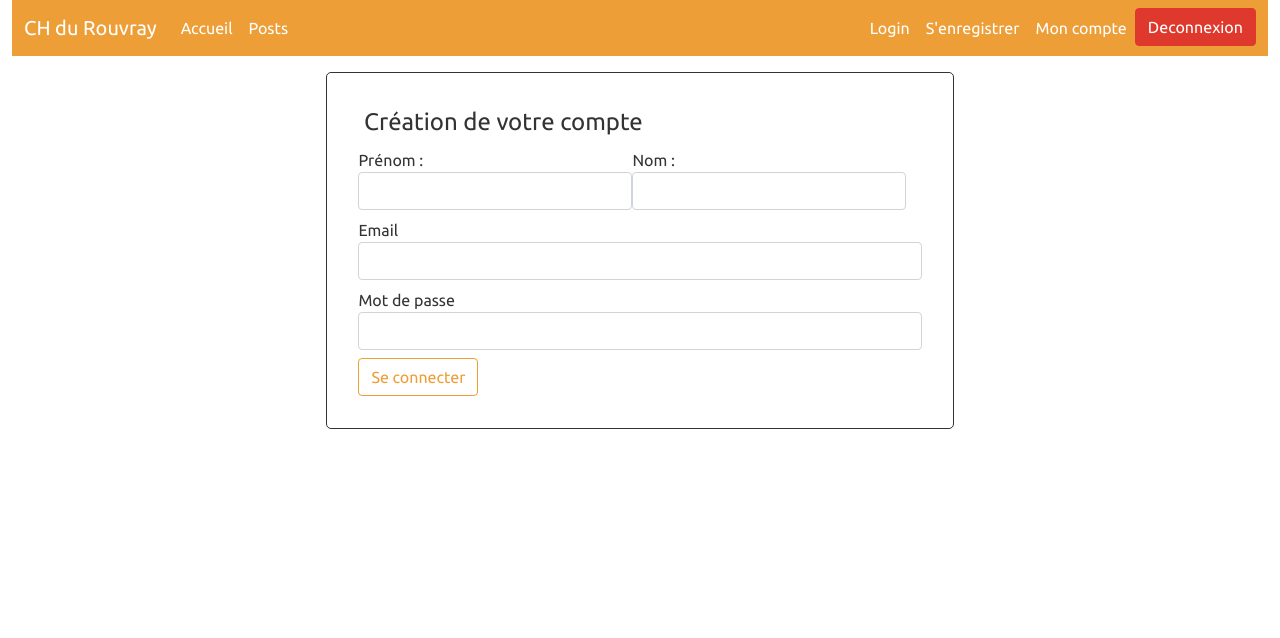
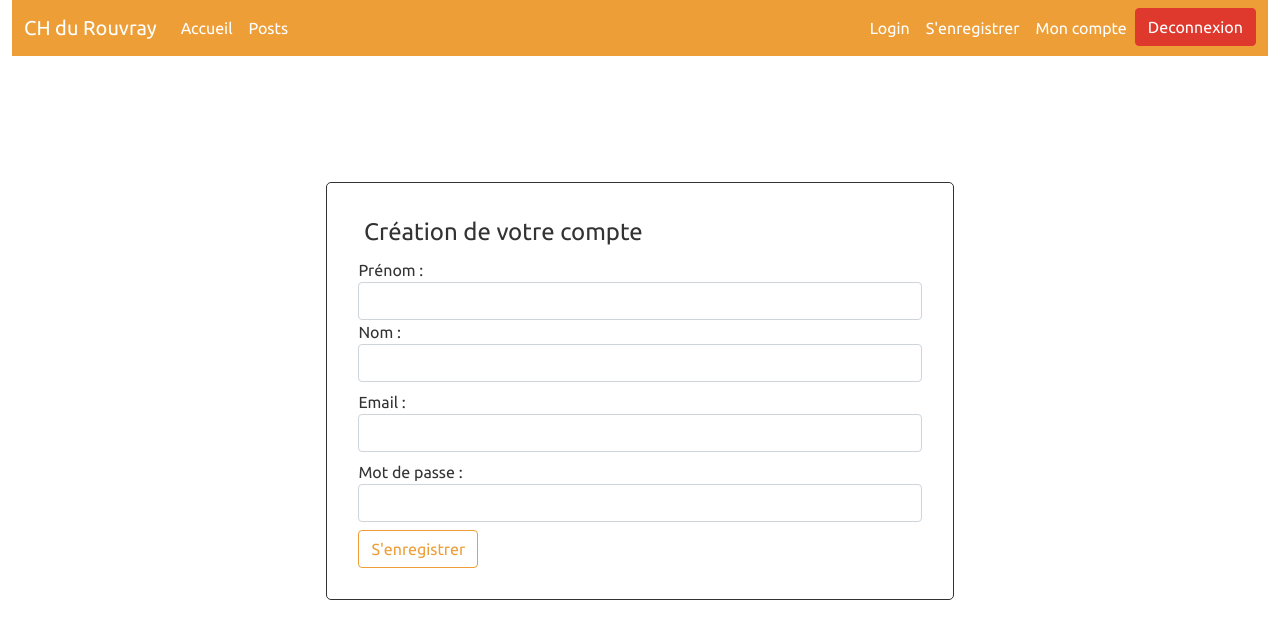
Before and after one commit to HenriquesSylvio/CH-Rouvray-Front, a React (Create React App) app: page /#/register in a window 1280 px wide. Shown: the top 638 px of the page. Built offline with nearby package versions, Linux system fonts and the light colour scheme.

Commit message:
centered fieldset

```diff
--- a/src/App.css
+++ b/src/App.css
@@ -47,11 +47,13 @@ form fieldset {
   border: 1px solid;
   padding: 5%;
   border-radius: 5px;
+  margin-top: 20%;
 }
 
 form fieldset legend {
   padding: 0 1%;
   width: auto;
+  /*color: #ed9e37;*/
 }
 
 .tabs ul {
@@ -60,3 +62,11 @@ form fieldset legend {
   width: 100%;
   justify-content: center;
 }
+
+.centered{
+  position: fixed;
+  top: 50%;
+  left: 50%;
+  /* bring your own prefixes */
+  transform: translate(-50%, -50%);
+}
--- a/src/pages/users/Login.jsx
+++ b/src/pages/users/Login.jsx
@@ -2,7 +2,7 @@ import React from 'react';
 
 const Login = (props) => {
     return (
-        <div className="tab-content  mt-3">
+        <div className="tab-content mt-3">
             <form className="form-profile">
                 <fieldset>
                     <legend>Se connecter</legend>
--- a/src/pages/users/Register.jsx
+++ b/src/pages/users/Register.jsx
@@ -2,40 +2,38 @@ import React from 'react';
 
 const Register = (props) => {
     return (
-            <div className="tab-content mt-3">
+            <div className="tab-content">
                 <form className="form-profile">
                         <fieldset>
                             <legend>Création de votre compte</legend>
-                        <div>
-                            <label>Prénom :
+                            <div className="form-group my-2">
+                                <label>Prénom :</label>
                                 <input
                                     type="text"
                                     name="first_name"
                                     className="form-control"
                                     id="first_name"
                                 />
-                            </label>
-                            <label>Nom :
+                                <label>Nom :</label>
                                 <input
                                     type="text"
                                     name="last_name"
                                     className="form-control"
                                     id="last_name"
                                 />
-                            </label>
                             </div>
                             <div className="form-group my-2">
-                            <label htmlFor="email">Email</label>
+                                <label htmlFor="email">Email :</label>
                                 <input
                                     type="text"
-                                name="username"
+                                    name="email"
                                     className="form-control"
                                     id="email"
                                     // placeholder="mail@mail.fr"
                                 />
                             </div>
                             <div className="form-group my-2">
-                            <label htmlFor="password">Mot de passe</label>
+                                <label htmlFor="password">Mot de passe :</label>
                                 <input
                                     type="password"
                                     name="password"
@@ -45,7 +43,7 @@ const Register = (props) => {
                                 />
                             </div>
                             <button type="submit" className="btn btn-outline-primary">
-                            Se connecter
+                                S'enregistrer
                             </button>
                         </fieldset>
                 </form>
```
Also changed, not shown: src/bootstrap.css. Lines whose indentation alone changed are shown as unchanged.
